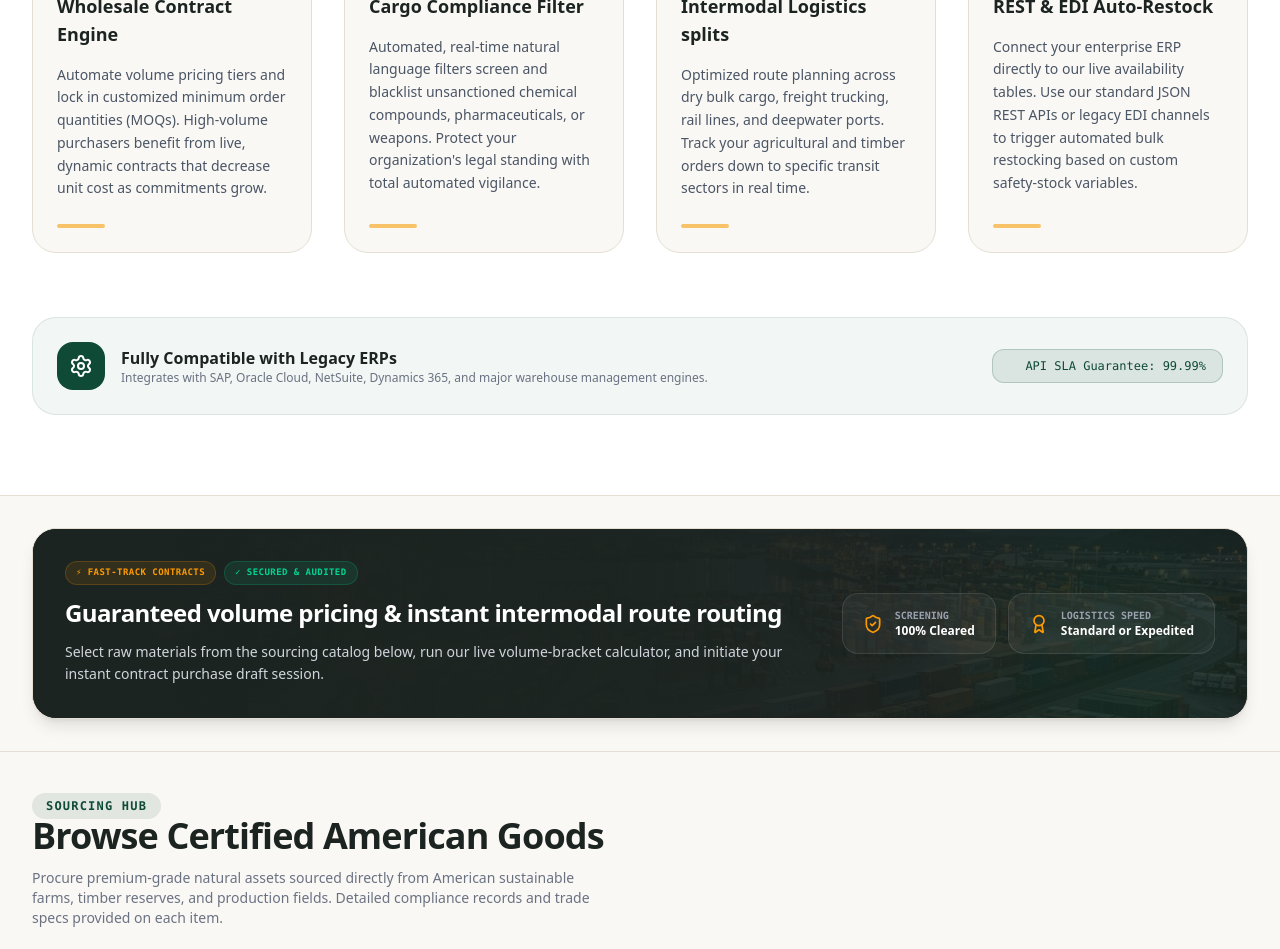
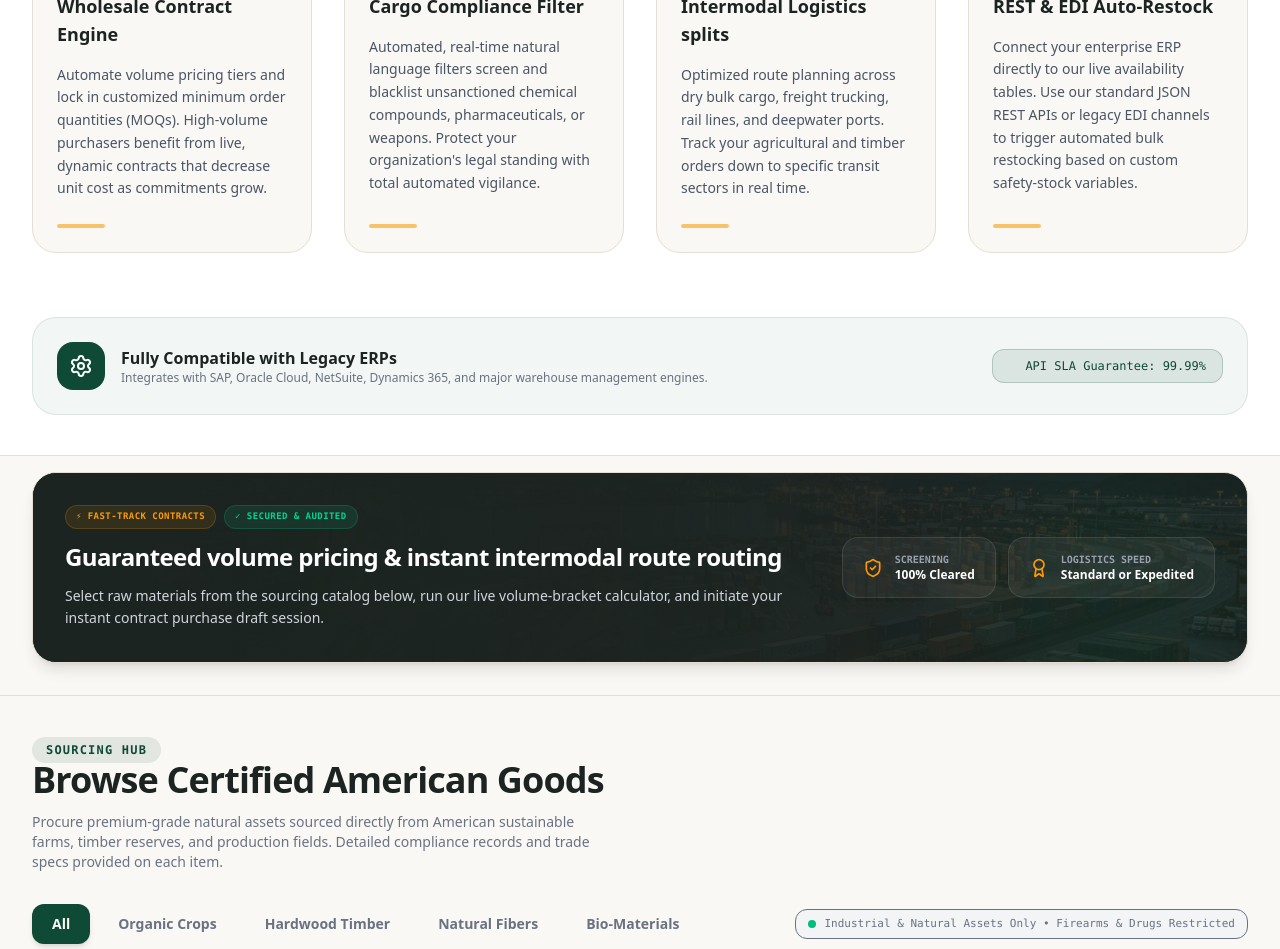
Before and after one commit to harmanjack82/root-of-america, a React (Vite) app: page / in a window 1280 px wide. Shown: the part 1384-2333 px from the top of the page. Built offline with nearby package versions, Linux system fonts and the light colour scheme.

Commit message:
style: adjust vertical padding and remove auth tag
Refine layout spacing for better visual balance on the landing page and remove the legacy authorization badge from the navbar.

```diff
--- a/src/App.tsx
+++ b/src/App.tsx
@@ -179,7 +179,7 @@ export default function App() {
             <FeatureGrid />
 
             {/* Premium B2B Procurement Banner */}
-            <div className="py-8 bg-[#faf8f5] border-b border-[#e5dfd3]">
+            <div className="pt-4 pb-8 bg-[#faf8f5] border-b border-[#e5dfd3]">
               <div className="max-w-7xl mx-auto px-4 sm:px-6 lg:px-8">
                 <div className="bg-[#1c2421] text-white rounded-3xl p-6 sm:p-8 border border-[#e5dfd3] shadow-lg relative overflow-hidden flex flex-col lg:flex-row items-center justify-between gap-6">
                   {/* Full Size Background Image */}
--- a/src/components/FeatureGrid.tsx
+++ b/src/components/FeatureGrid.tsx
@@ -36,7 +36,7 @@ export default function FeatureGrid() {
   ];
 
   return (
-    <section id="features-section" className="py-20 bg-white border-y border-[#e5dfd3]">
+    <section id="features-section" className="pt-20 pb-10 bg-white border-y border-[#e5dfd3]">
       <div className="max-w-7xl mx-auto px-4 sm:px-6 lg:px-8">
 
         {/* Header Block */}
--- a/src/components/Navbar.tsx
+++ b/src/components/Navbar.tsx
@@ -89,9 +89,6 @@ export default function Navbar({
 
           {/* Desktop Navigation removed as per user selection */}
           <div className="hidden md:flex items-center">
-            {activeView !== 'landing' && (
-              <span className="text-sm text-gray-500">Authorized: Apex Woodcraft</span>
-            )}
           </div>
 
           {/* Action Button Controls */}
```
